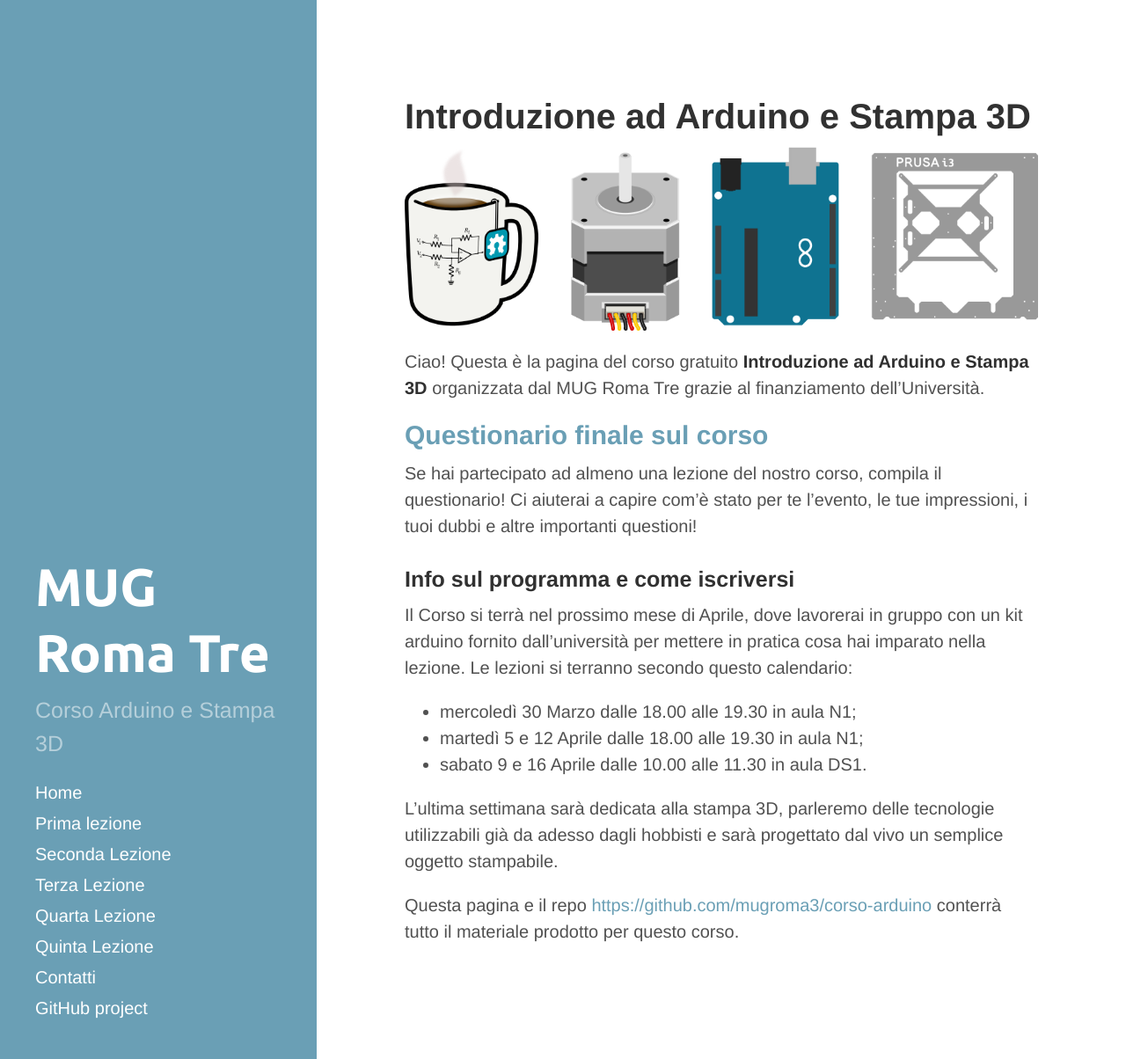
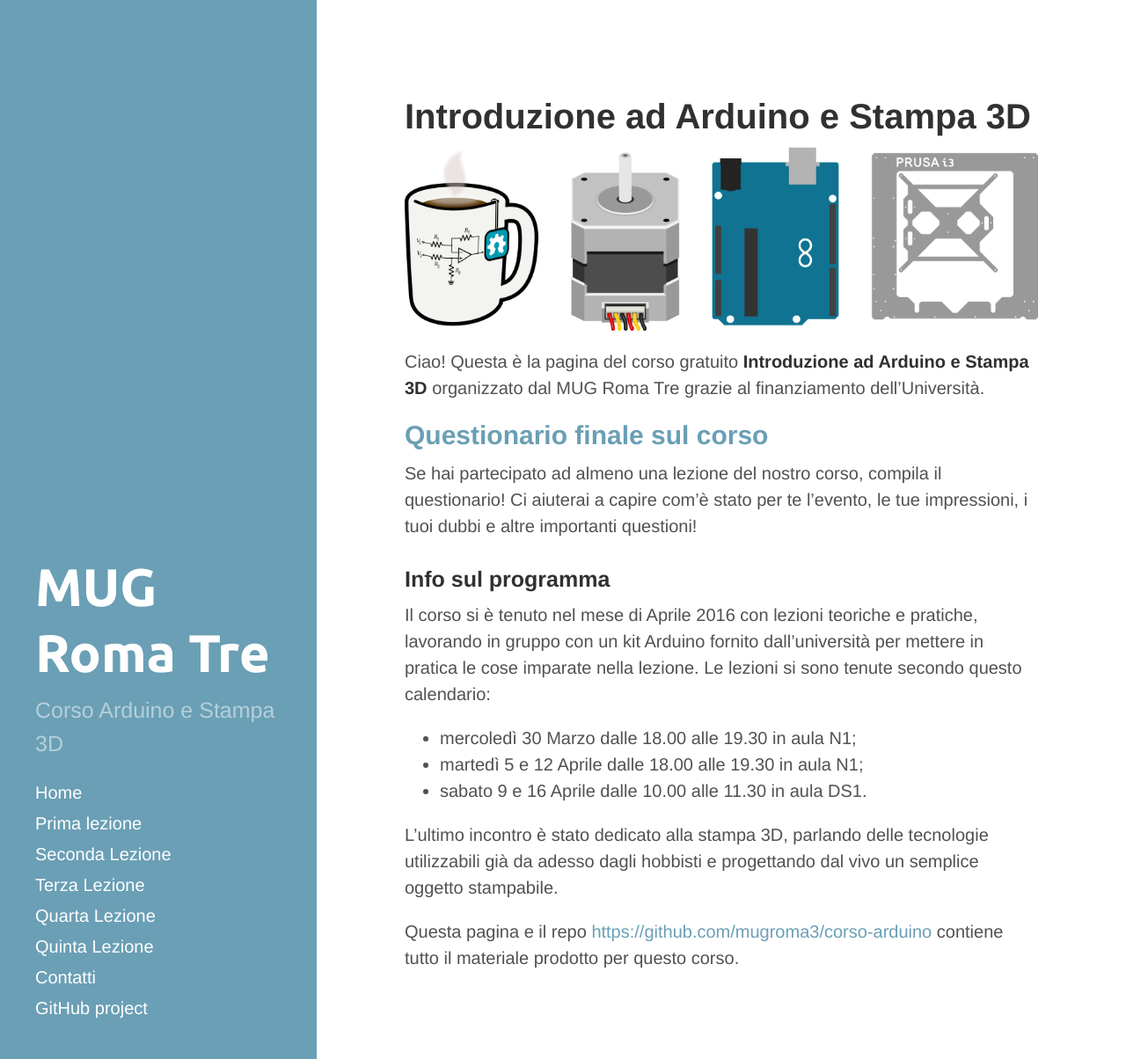
Before and after one commit to mugroma3/corso-arduino, a Jekyll site: the page built from index.md, in a window 1280 px wide and 1204 px high. Shown: the whole window at 88% size. Built offline with Jekyll 4.4.1, drawn with Linux system fonts in a browser that asks for light colours.

Commit message:
Updated index.md

```diff
--- a/index.md
+++ b/index.md
@@ -13,23 +13,23 @@
 # Introduzione ad Arduino e Stampa 3D
 ![mug_arduino_stampa3d](images/header_introduzione.png "Mug StepperMotor Arduino Stampa3D")
 
-Ciao! Questa è la pagina del corso gratuito **Introduzione ad Arduino e Stampa 3D** organizzata dal MUG Roma Tre grazie al finanziamento dell'Università.
+Ciao! Questa è la pagina del corso gratuito **Introduzione ad Arduino e Stampa 3D** organizzato dal MUG Roma Tre grazie al finanziamento dell'Università.
 
 ## [Questionario finale sul corso](http://goo.gl/forms/6Jc4QWGv5N)
 
 Se hai partecipato ad almeno una lezione del nostro corso, compila il questionario! Ci aiuterai a capire com'è stato per te l'evento, le tue impressioni, i tuoi dubbi e altre importanti questioni!
 
 
-### Info sul programma e come iscriversi
+### Info sul programma
 
-Il Corso si terrà nel prossimo mese di Aprile, dove lavorerai in gruppo con un kit arduino fornito dall'università per mettere in pratica cosa hai imparato nella lezione.
-Le lezioni si terranno secondo questo calendario:
+Il corso si è tenuto nel mese di Aprile 2016 con lezioni teoriche e pratiche, lavorando in gruppo con un kit Arduino fornito dall'università per mettere in pratica le cose imparate nella lezione.
+Le lezioni si sono tenute secondo questo calendario:
 
 * mercoledì 30 Marzo dalle 18.00 alle 19.30 in aula N1;
 * martedì 5 e 12 Aprile dalle 18.00 alle 19.30 in aula N1;
 * sabato 9 e 16 Aprile dalle 10.00 alle 11.30 in aula DS1.
 
-L'ultima settimana sarà dedicata alla stampa 3D, parleremo delle tecnologie utilizzabili già da adesso dagli hobbisti e sarà progettato dal vivo un semplice oggetto stampabile.
+L'ultimo incontro è stato dedicato alla stampa 3D, parlando delle tecnologie utilizzabili già da adesso dagli hobbisti e progettando dal vivo un semplice oggetto stampabile.
 
 
-Questa pagina e il repo [https://github.com/mugroma3/corso-arduino](https://github.com/mugroma3/corso-arduino) conterrà tutto il materiale prodotto per questo corso.
+Questa pagina e il repo [https://github.com/mugroma3/corso-arduino](https://github.com/mugroma3/corso-arduino) contiene tutto il materiale prodotto per questo corso.
```
